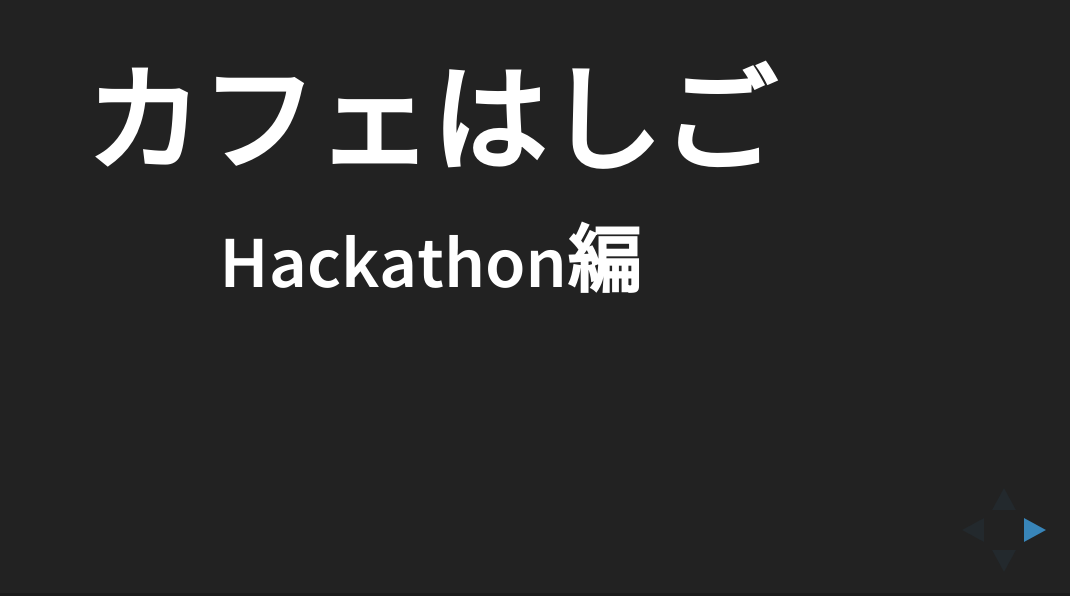
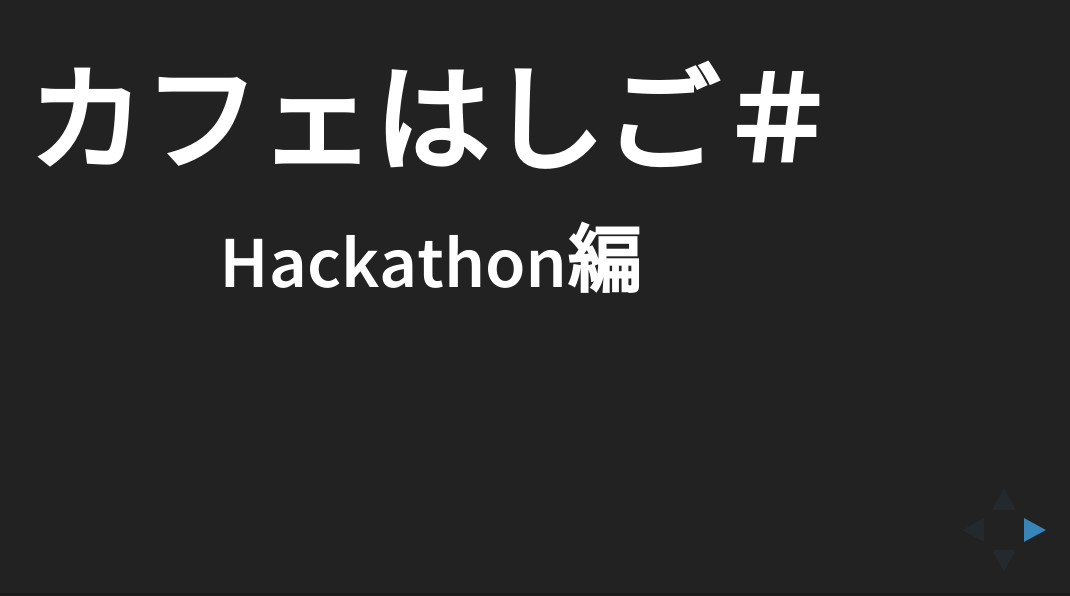
Before and after one commit to S-Kazuki/cafehashigo.jp, a website: page presentation/index.html in a window 1280 px wide. Shown: the part 204-800 px from the top of the page, without its empty margins (210-1280 px from the left). Drawn offline with Linux system fonts and the light colour scheme.

Commit message:
またまた修正

```diff
--- a/presentation/index.html
+++ b/presentation/index.html
@@ -26,7 +26,7 @@
 		<div class="reveal">
 			<div class="slides">
 				<section>
-          <h1>カフェはしご</h1>
+          <h1>カフェはしご＃</h1>
           <h2>Hackathon編</h2>
         </section>
 				<section>
```
